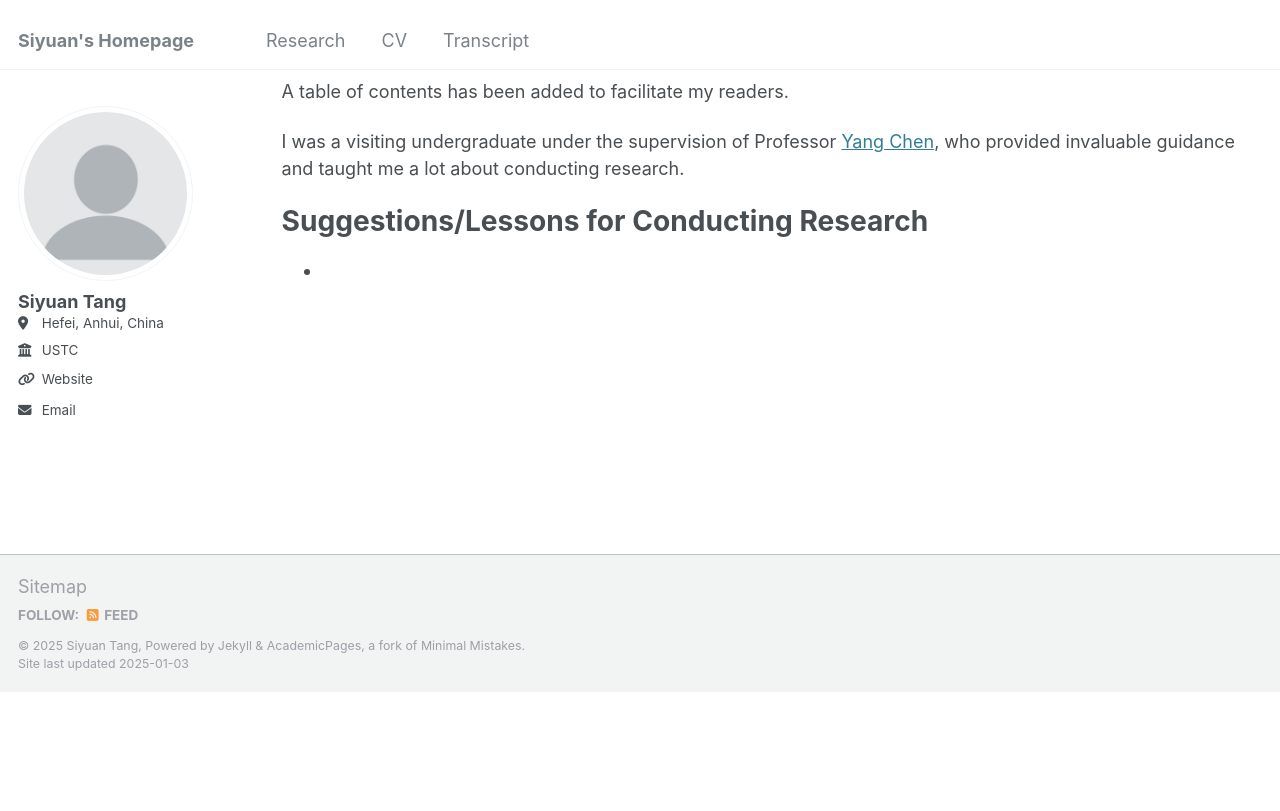
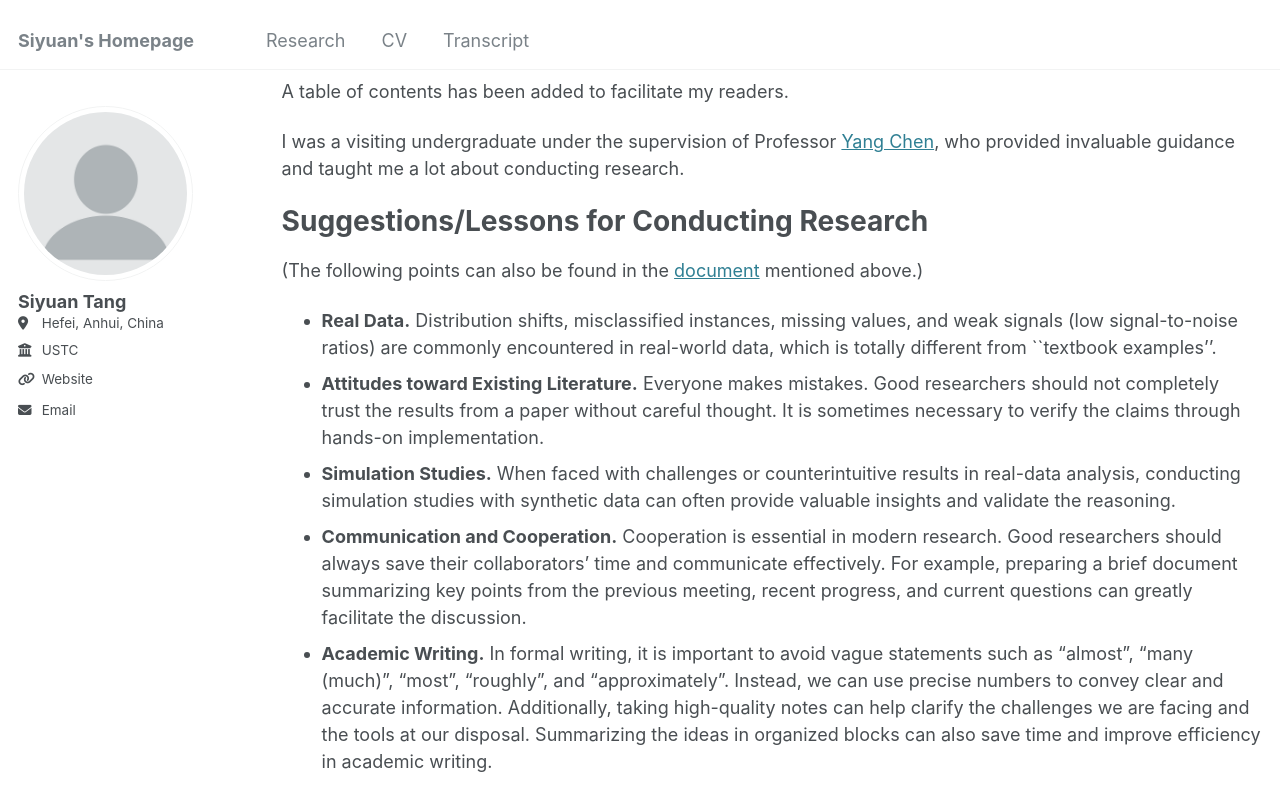
Before and after one commit to jacktangsy/jacktangsy.github.io, a Jekyll site: the page built from _pages/research.md, in a window 1280 px wide and 900 px high, scrolled down 269 px. Shown: the top 811 px of the window. Built offline with Jekyll 4.4.1, drawn with Linux system fonts in a browser that asks for light colours; before the commit the page ends 961 px from its top, so only the background shows below that.

Commit message:
Update research.md

```diff
--- a/_pages/research.md
+++ b/_pages/research.md
@@ -20,4 +20,10 @@ I was a visiting undergraduate under the supervision of Professor [Yang Chen](ht
 
 Suggestions/Lessons for Conducting Research
 ====
--
+(The following points can also be found in the [document](https://jacktangsy.github.io/files/Understanding_of_Research.pdf) mentioned above.)
+
+- **Real Data.** Distribution shifts, misclassified instances, missing values, and weak signals (low signal-to-noise ratios) are commonly encountered in real-world data, which is totally different from ``textbook examples''.
+- **Attitudes toward Existing Literature.** Everyone makes mistakes. Good researchers should not completely trust the results from a paper without careful thought. It is sometimes necessary to verify the claims through hands-on implementation.
+- **Simulation Studies.** When faced with challenges or counterintuitive results in real-data analysis, conducting simulation studies with synthetic data can often provide valuable insights and validate the reasoning.
+- **Communication and Cooperation.** Cooperation is essential in modern research. Good researchers should always save their collaborators' time and communicate effectively. For example, preparing a brief document summarizing key points from the previous meeting, recent progress, and current questions can greatly facilitate the discussion.
+- **Academic Writing.** In formal writing, it is important to avoid vague statements such as "almost", "many (much)", "most", "roughly", and "approximately". Instead, we can use precise numbers to convey clear and accurate information. Additionally, taking high-quality notes can help clarify the challenges we are facing and the tools at our disposal. Summarizing the ideas in organized blocks can also save time and improve efficiency in academic writing.
```
